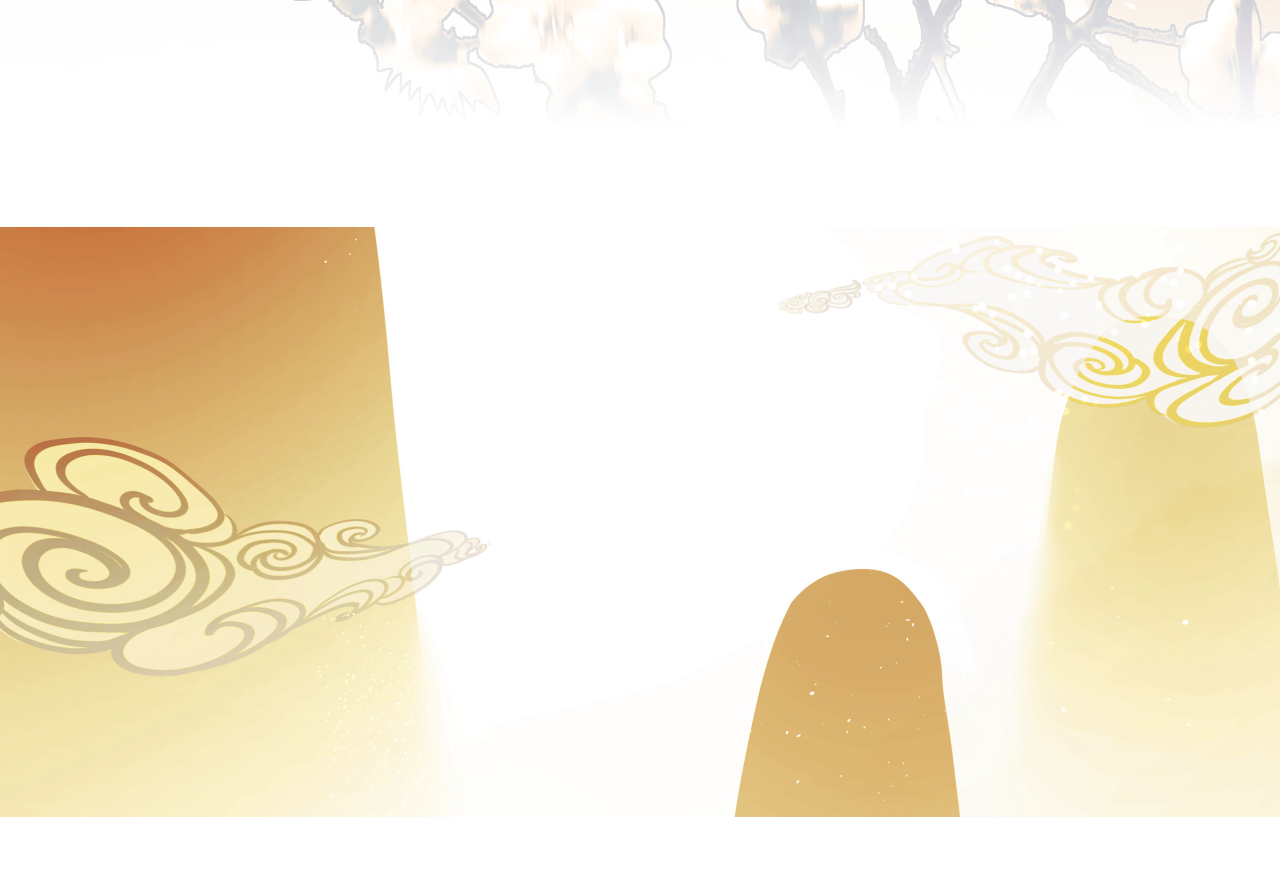
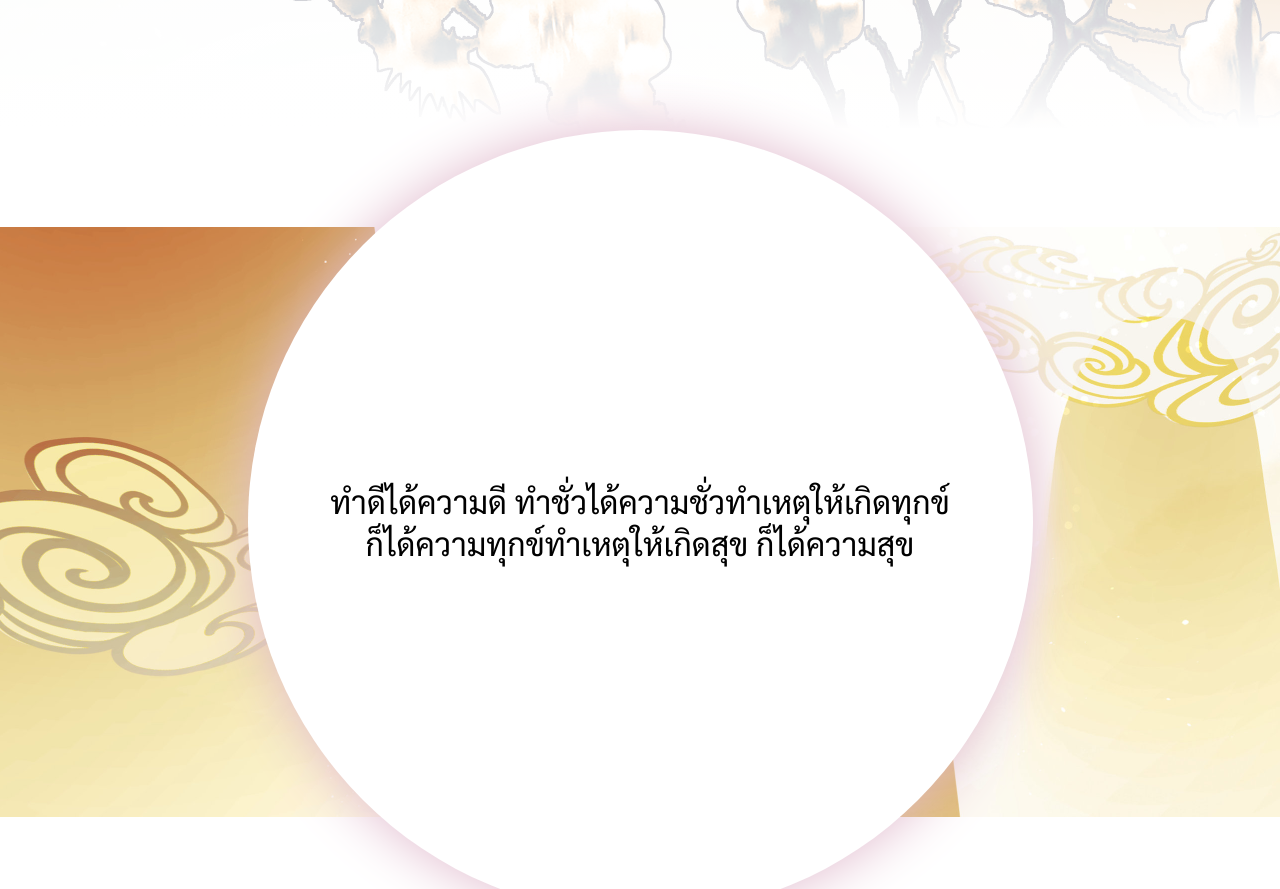
Before and after one commit to mmerabet/ninew-project, a website: page public/index.html in a window 1280 px wide. Shown: the part 2805-3694 px from the top of the page. Drawn offline with nearby package versions, Linux system fonts and the light colour scheme.

Commit message:
progressing index html

```diff
--- a/public/index.html
+++ b/public/index.html
@@ -145,6 +145,16 @@
 
         <div
           class="mountain2-background-image bg-cover bg-center bg-right w-full h-[590px] flex justify-center items-center my-[98px]">
+          <div class="flex justify-center">
+            <!-- the big circle title -->
+            <div
+              class="relative z-20 circle-title absolute w-[785px] h-[785px] bg-white rounded-full flex items-center justify-center">
+              <span class="thai-sarabun-body-32">ทำดีได้ความดี ทำชั่วได้ความชั่วทำเหตุให้เกิดทุกข์<br> ก็ได้ความทุกข์ทำเหตุให้เกิดสุข ก็ได้ความสุข</span>
+
+            </div>
+
+          </div>
+
         </div>
 
         <div class="py-[90px]">
--- a/src/sass/base/_typography.scss
+++ b/src/sass/base/_typography.scss
@@ -32,6 +32,13 @@ body {
   font-weight: 400;
   line-height: 1.3; // 20.8px / 16px
   text-align: left;
+}
+.thai-sarabun-body-32 {
+  font-family: 'Sarabun', sans-serif;
+  font-size: 32px;
+  font-weight: 400;
+  line-height: 1.3; // 20.8px / 16px
+  text-align: center;
 }
 
 // Thai Sarabun head style
```
Also changed, not shown: src/css/styles.css, src/css/tailwind.output.css, 1 other file.
